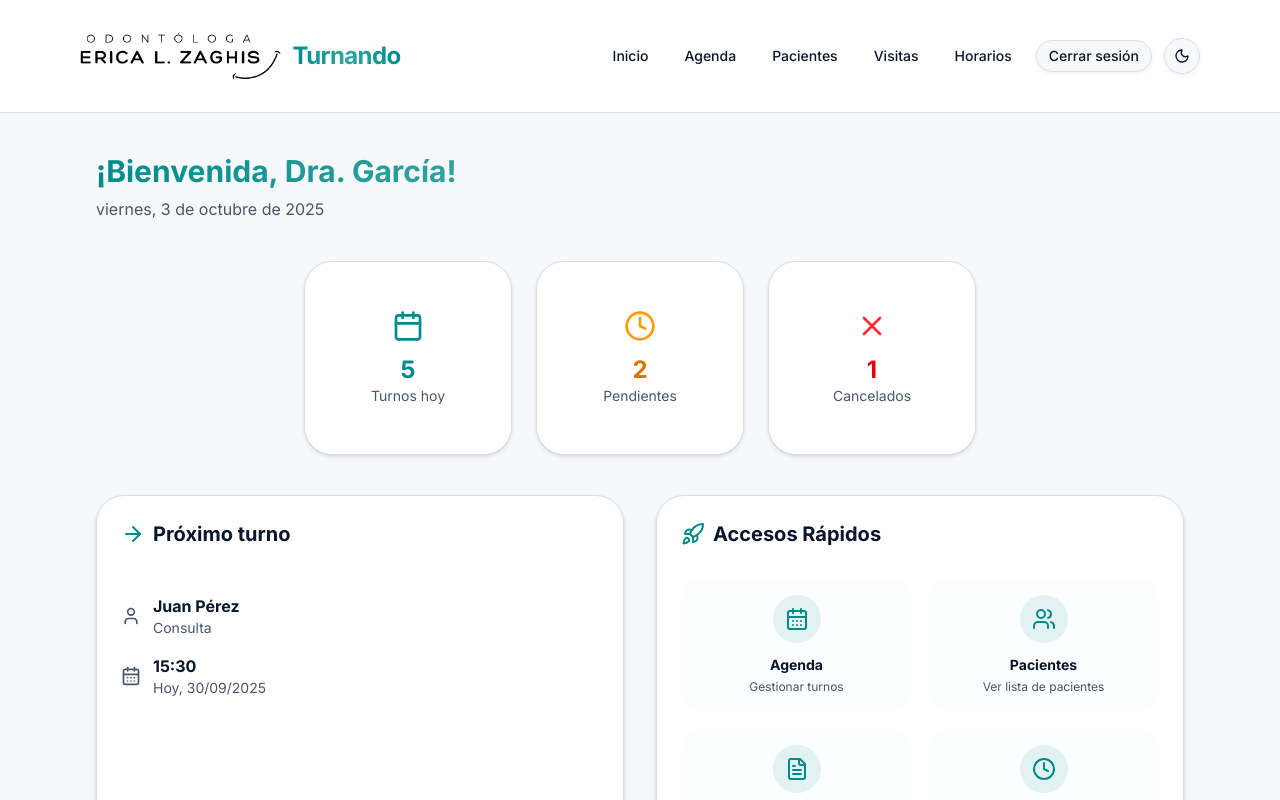
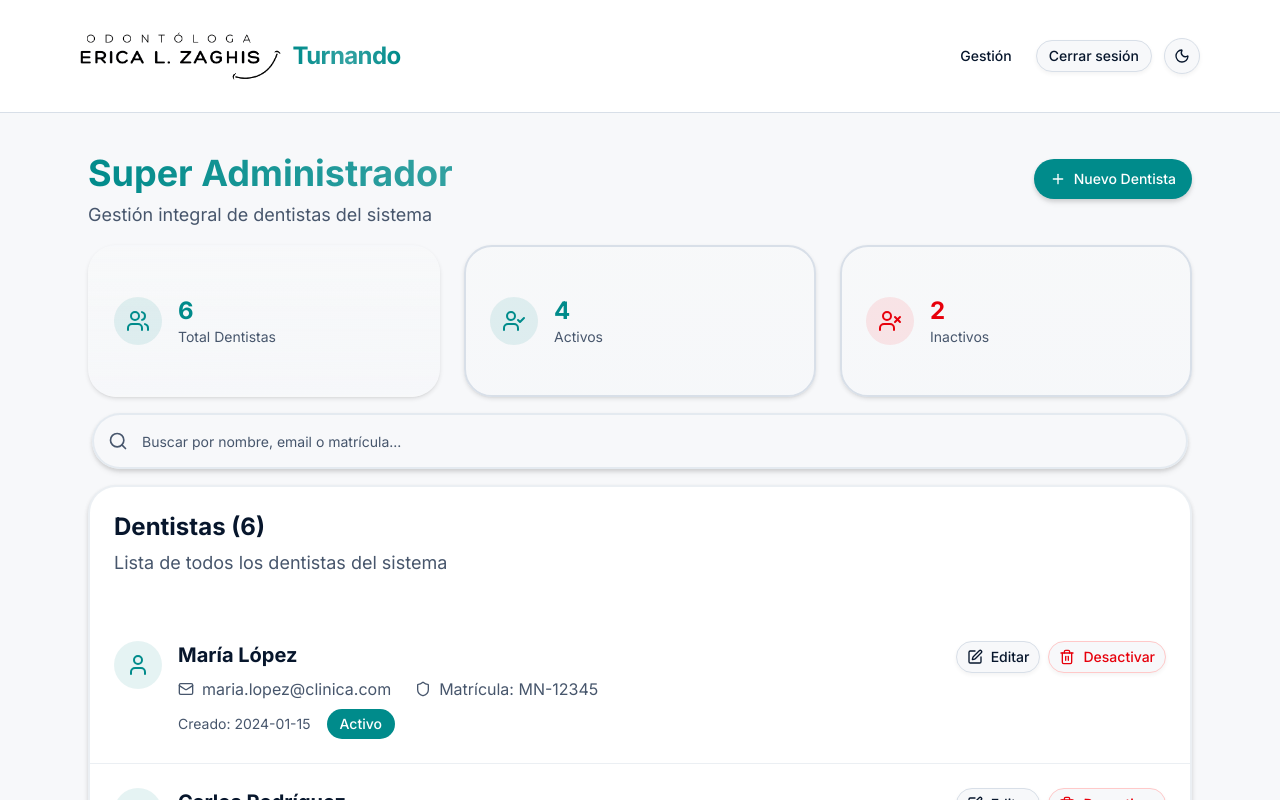
Before and after one commit to melinab1998/TPI-PROGRAMACION-IV, a React (Vite) app in the folder frontend/: page / in a window 1280 px wide. Shown: the top 800 px of the page. Built offline with nearby package versions, Linux system fonts and the light colour scheme.

Commit message:
update-super-admin

```diff
--- a/frontend/src/components/SuperAdmin/Header/Header.jsx
+++ b/frontend/src/components/SuperAdmin/Header/Header.jsx
@@ -10,7 +10,7 @@ export default function Header({ onCreate }) {
       className="flex flex-col sm:flex-row justify-between items-start sm:items-center gap-6"
     >
       <div className="space-y-2 mt-5">
-        <h1 className="text-4xl font-bold bg-gradient-to-r from-primary to-primary/80 bg-clip-text text-transparent">
+        <h1 className="text-4xl font-bold bg-gradient-to-r from-primary to-primary/80 bg-clip-text text-transparent mt-1">
           Super Administrador
         </h1>
         <p className="text-lg text-muted-foreground">
--- a/frontend/src/pages/SuperAdmin/SuperAdmin.jsx
+++ b/frontend/src/pages/SuperAdmin/SuperAdmin.jsx
@@ -149,13 +149,25 @@ export default function SuperAdminPage() {
   const totalDentists = dentists.length
 
   return (
-    <div className="max-w-7xl mx-auto px-4 sm:px-6 lg:px-8 py-8 space-y-8">
+    <div className="max-w-6xl mx-auto px-2 sm:px-4 lg:px-6 py-4 space-y-4">
+      {/* Header */}
       <Header onCreate={handleCreateDentist} />
 
-      <StatsCards total={totalDentists} active={activeDentists} />
+      {/* Stats */}
+      <StatsCards
+        total={totalDentists}
+        active={activeDentists}
+        className="text-sm p-4 gap-3"
+      />
 
-      <SearchBar searchTerm={searchTerm} onChange={setSearchTerm} />
+      {/* Search */}
+      <SearchBar
+        searchTerm={searchTerm}
+        onChange={setSearchTerm}
+        className="text-sm p-2"
+      />
 
+      {/* Lista de Dentistas */}
       <DentistList
         dentists={filteredDentists}
         onEdit={handleEditDentist}
@@ -164,8 +176,10 @@ export default function SuperAdminPage() {
         currentPage={currentPage}
         itemsPerPage={itemsPerPage}
         onPageChange={setCurrentPage}
+        className="text-sm gap-2"
       />
 
+      {/* Formulario */}
       <DentistForm
         isOpen={isFormOpen}
         onClose={() => setIsFormOpen(false)}
@@ -173,13 +187,16 @@ export default function SuperAdminPage() {
         formData={formData}
         onChange={handleInputChange}
         isEditing={!!editingDentist}
+        className="text-sm p-4"
       />
 
+      {/* Confirmación */}
       <ConfirmDialog
         isOpen={!!deleteConfirm}
         onClose={() => setDeleteConfirm(null)}
         onConfirm={handleConfirmToggle}
         dentist={deleteConfirm}
+        className="text-sm"
       />
     </div>
   )
--- a/frontend/src/services/auth/AuthContextProvider.jsx
+++ b/frontend/src/services/auth/AuthContextProvider.jsx
@@ -4,7 +4,7 @@ import { AuthContext } from "./AuthContext";
 export function AuthContextProvider({ children }) {
     const [auth, setAuth] = useState({
         isLoggedIn: true,
-        role: "admin", // guest | user | admin | superadmin
+        role: "superadmin", // guest | user | admin | superadmin
     });
 
     const login = (role = "user") =>
```
